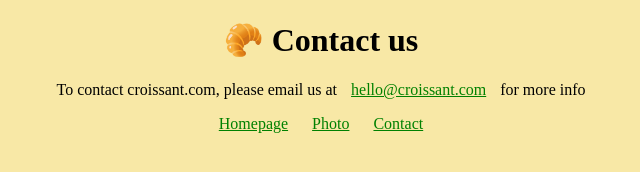
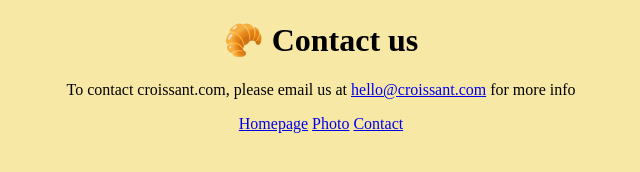
Before and after one commit to lili-gim/croissant, a plain HTML site: page contact.html in a window 1280 px wide. Shown: the whole page, without its empty margins (319-959 px from the left). Drawn offline with Linux system fonts and the light colour scheme.

Commit message:
Link format was edited

```diff
--- a/contact.html
+++ b/contact.html
@@ -4,7 +4,7 @@
     <meta charset="UTF-8" />
     <meta name="viewport" content="width=device-width, initial-scale=1.0" />
     <title>Croissant</title>
-    <link rel="stylesheet" href="/css/styles.css" />
+    <link rel="stylesheet" href="css/styles.css" />
   </head>
   <body>
     <h1>🥐 Contact us</h1>
@@ -13,9 +13,9 @@
       <a href="mailto:hello@croissant.com">hello@croissant.com</a> for more info
     </p>
     <footer>
-      <a href="index.html">Homepage</a>
-      <a href="photo.html">Photo</a>
-      <a href="contact.html">Contact</a>
+      <a href="index.html" class="link">Homepage</a>
+      <a href="photo.html" class="link">Photo</a>
+      <a href="contact.html" class="link">Contact</a>
     </footer>
   </body>
 </html>
--- a/css/styles.css
+++ b/css/styles.css
@@ -16,7 +16,7 @@ img {
   margin-bottom: 20px;
 }
 
-a {
+a link {
   margin-left: 10px;
   margin-right: 10px;
   color: #008000;
```
Also changed, not shown: index.html (+1 -1 lines), photo.html (+4 -4 lines).
